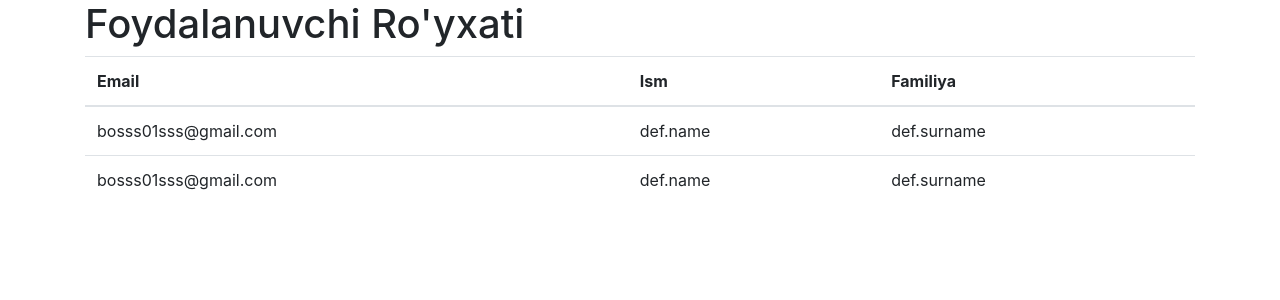
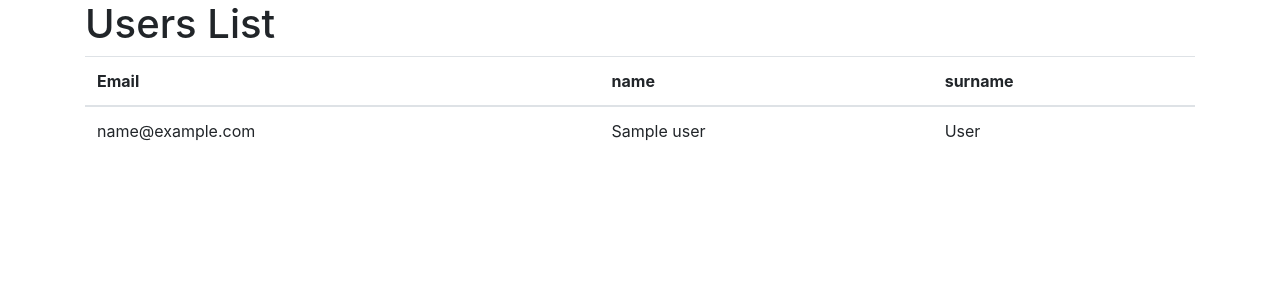
Before and after one commit to AbdurahimovAbduvohid/auth-project, a Django app: template users/templates/users/user_list.html in a window 1280 px wide. Shown: the top 300 px of the page. Run offline with Django 5.2, Linux system fonts and the light colour scheme; data comes from the database, SQL or seed files in the repository; tables that the repository leaves empty hold one stand-in row (values such as "Sample post"); the template is opened without the code that fills it: values that come from a table or form of the project are taken from there, most other values are stand-ins (such as "Sample title", 1, 10 or a date in 2020); parts of the project's set-up code (start-up, migrations or seed data) failed here and were passed over; some libraries are stand-ins or nearby versions.

Commit message:
update settings, users/views

```diff
--- a/config/settings.py
+++ b/config/settings.py
@@ -29,7 +29,7 @@ SECRET_KEY = env.str("SECRET_KEY")
 # SECURITY WARNING: don't run with debug turned on in production!
 DEBUG = env.bool("DEBUG", default=False)
 
-ALLOWED_HOSTS = ['127.0.0.1']
+ALLOWED_HOSTS = ['127.0.0.1', 'localhost']
 
 # Application definition
 
@@ -47,14 +47,14 @@ INSTALLED_APPS = [
 
 REST_FRAMEWORK = {
     'DEFAULT_AUTHENTICATION_CLASSES': (
-        'rest_framework_simplejwt.authentication.JWTAuthentication',
+        'rest_framework_simplejwt.authentication.JWTAuthentication',  # jwt token orqali autentifikatsiyadan o'tishi
     ),
 }
 
 MIDDLEWARE = [
     'django.middleware.security.SecurityMiddleware',
     'django.contrib.sessions.middleware.SessionMiddleware',
-    'corsheaders.middleware.CorsMiddleware',
+    'corsheaders.middleware.CorsMiddleware',  # bowqa domenlar uchun cors
     'django.middleware.common.CommonMiddleware',
     'django.middleware.csrf.CsrfViewMiddleware',
     'django.contrib.auth.middleware.AuthenticationMiddleware',
--- a/users/serializers.py
+++ b/users/serializers.py
@@ -7,7 +7,7 @@ from rest_framework_simplejwt.tokens import RefreshToken
 class UserSerializer(serializers.ModelSerializer):
     class Meta:
         model = CustomUser
-        fields = ('id', 'email', 'name', 'surname')
+        fields = ('id', 'email', 'name', 'surname')  # jsonga o'tkazilmoqda
 
 
 class RegisterSerializer(serializers.ModelSerializer):
--- a/users/templates/users/user_list.html
+++ b/users/templates/users/user_list.html
@@ -1,20 +1,20 @@
 <!DOCTYPE html>
-<html lang="uz">
+<html lang="en">
 <head>
     <meta charset="UTF-8">
     <meta name="viewport" content="width=device-width, initial-scale=1.0">
-    <title>Foydalanuvchi Ro'yxati</title>
+    <title>Users List</title>
     <link rel="stylesheet" href="https://stackpath.bootstrapcdn.com/bootstrap/4.3.1/css/bootstrap.min.css">
 </head>
 <body>
 <div class="container">
-        <h1>Foydalanuvchi Ro'yxati</h1>
+    <h1>Users List</h1>
     <table class="table">
         <thead>
         <tr>
             <th>Email</th>
-                    <th>Ism</th>
-                    <th>Familiya</th>
+            <th>name</th>
+            <th>surname</th>
         </tr>
         </thead>
         <tbody>
--- a/users/views.py
+++ b/users/views.py
@@ -31,8 +31,4 @@ class UserDetailView(generics.RetrieveAPIView):
 class UserListView(generics.ListAPIView):
     queryset = CustomUser.objects.all()
     serializer_class = UserSerializer
-    permission_classes = [IsAuthenticated]
-
-    def get(self, request):
-        users = CustomUser.objects.all()
-        return render(request, 'users/user_list.html', {'users': users})
+    permission_classes = [AllowAny]
```
Lines whose indentation alone changed are shown as unchanged.
